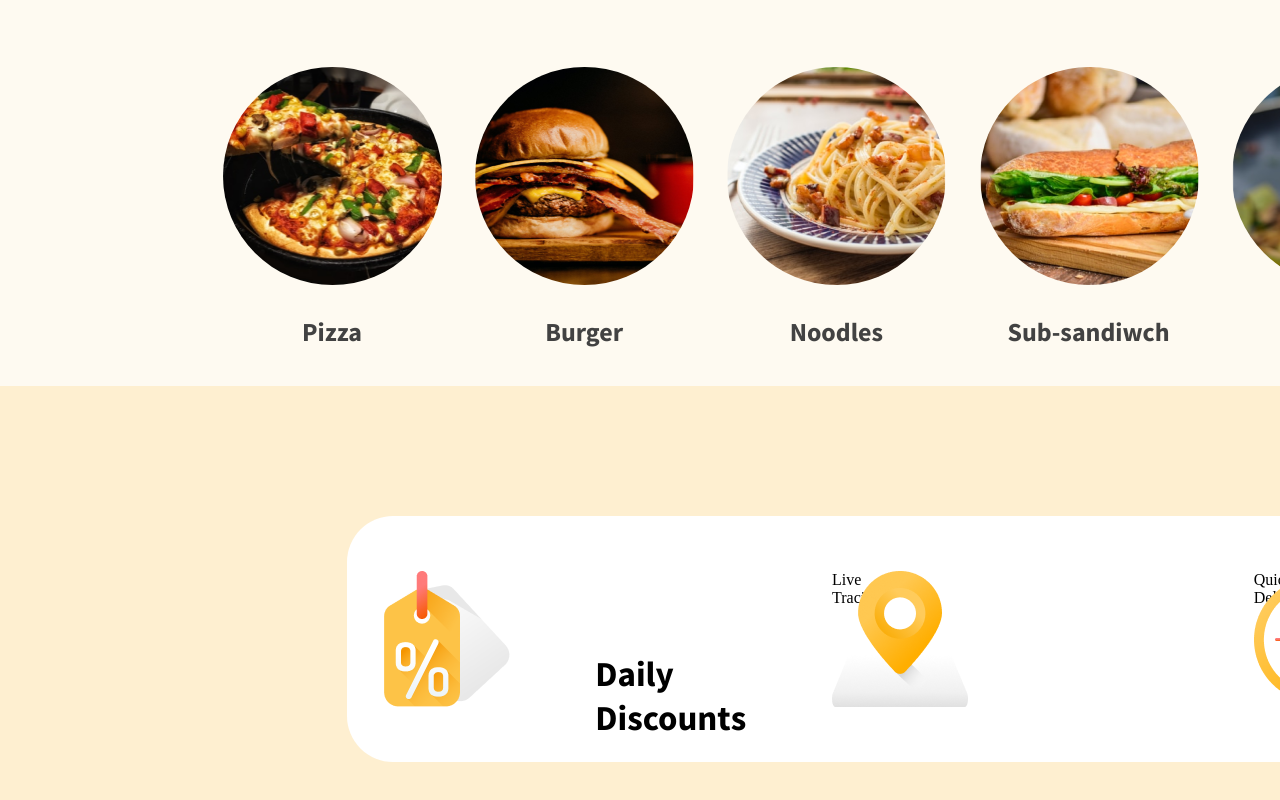
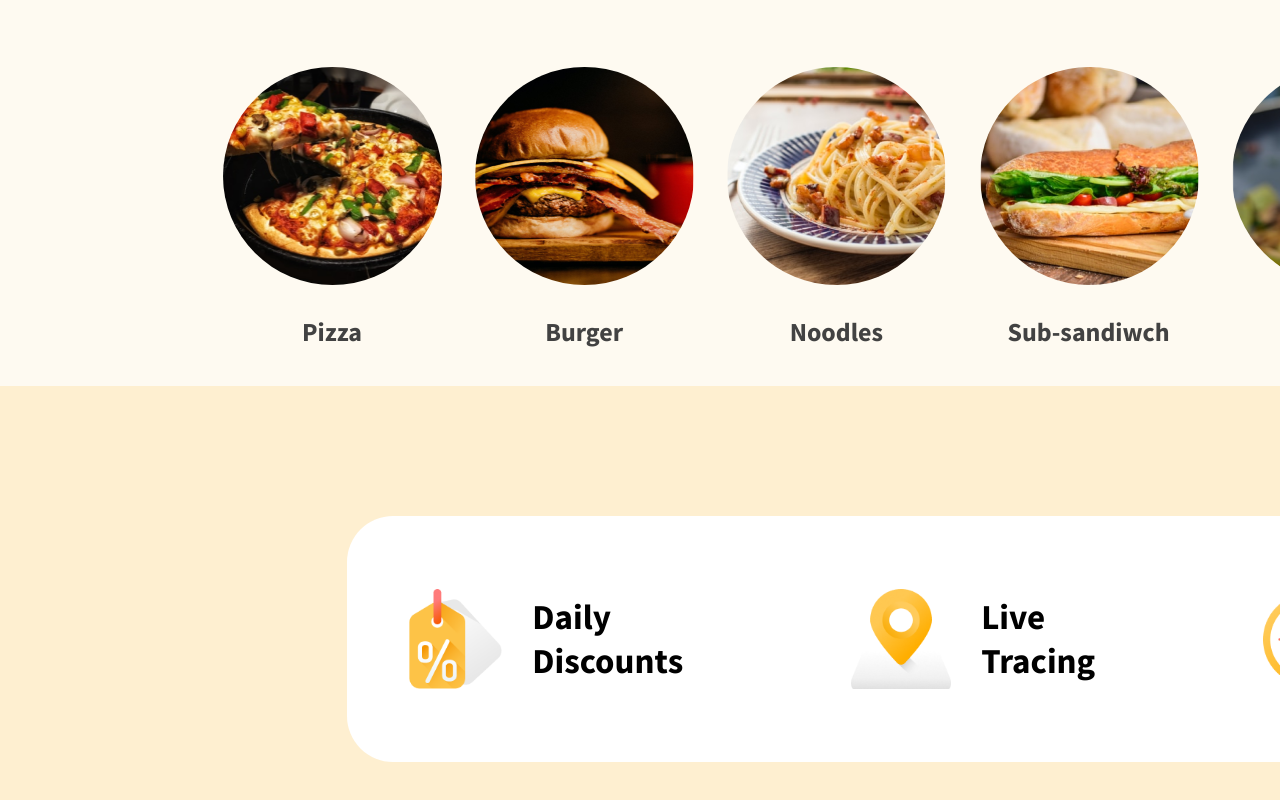
Before and after one commit to tatyanasergeevna-alt/Foodwagon, a plain HTML site: page foodwagon/index.html in a window 1280 px wide. Shown: the part 4238-5038 px from the top of the page. Drawn offline with Linux system fonts and the light colour scheme.

Commit message:
сделала текст слева
сделала текст слева в карточках

```diff
--- a/foodwagon/index.html
+++ b/foodwagon/index.html
@@ -563,19 +563,19 @@ Foody man
 
 <section class="feature">
   <div class="feature-cards">
-<div class="feature-card-one">
+<div class="feature-card">
   <img src="images/daily.png" alt="Daily
   Discounts" class="feature-card-image">
-  <p class="feature-text-one">Daily<br />
+  <p class="feature-text">Daily<br />
     Discounts</p>
 </div>
-<div class="feature-card-two">
+<div class="feature-card">
   <img src="images/Live Tracing.png" alt="Daily
   Discounts" class="feature-card-image">
   <p class="feature-text">Live<br />
     Tracing</p>
 </div>
-<div class="feature-card-three">
+<div class="feature-card">
   <img src="images/Quick_delivery.png" alt="Daily
   Discounts" class="feature-card-image">
   <p class="feature-text">Quick<br />
--- a/foodwagon/styles/styles.css
+++ b/foodwagon/styles/styles.css
@@ -625,6 +625,7 @@ text2 {
 }
 
 .feature-cards {
+  justify-content: space-between;
   display: grid;
   grid-template-columns: repeat(3, 318px); /* 6 колонок по 218px */
   gap: 112.5px; /* Отступ между карточками */
@@ -640,35 +641,21 @@ text2 {
   top: 130px;
 }
 
-.feature-card-one {
-  width: 318px;
-  height: 136px;
+.feature-card {
+  display: flex;
+  align-items: center;
   position: relative;
   margin-top: 55px;
-}
-
-.feature-card-two {
-  width: 282px;
-  height: 136px;
-  margin-top: 55px;
-}
-
-.feature-card-three {
-  width: 296px;
-  height: 136px;
-  margin-top: 55px;
+  margin-bottom: 55px;
 }
 
 .feature-card-image {
-  position: absolute;
+  max-width: 100px; /* Максимальная ширина изображения */
+  margin-right: 30px;
 }
 
-.feature-text-one {
+.feature-text {
+  flex-grow: 1; /* Позволяет описанию занимать оставшееся пространство */
   font-size: 35px;
   font-family: "Source Sans Pro";
-  text-align: left;
-  margin-left: 221px;
-  margin-top: 81px;
-  width: 152px;
-  height: 84px;
 }
```
